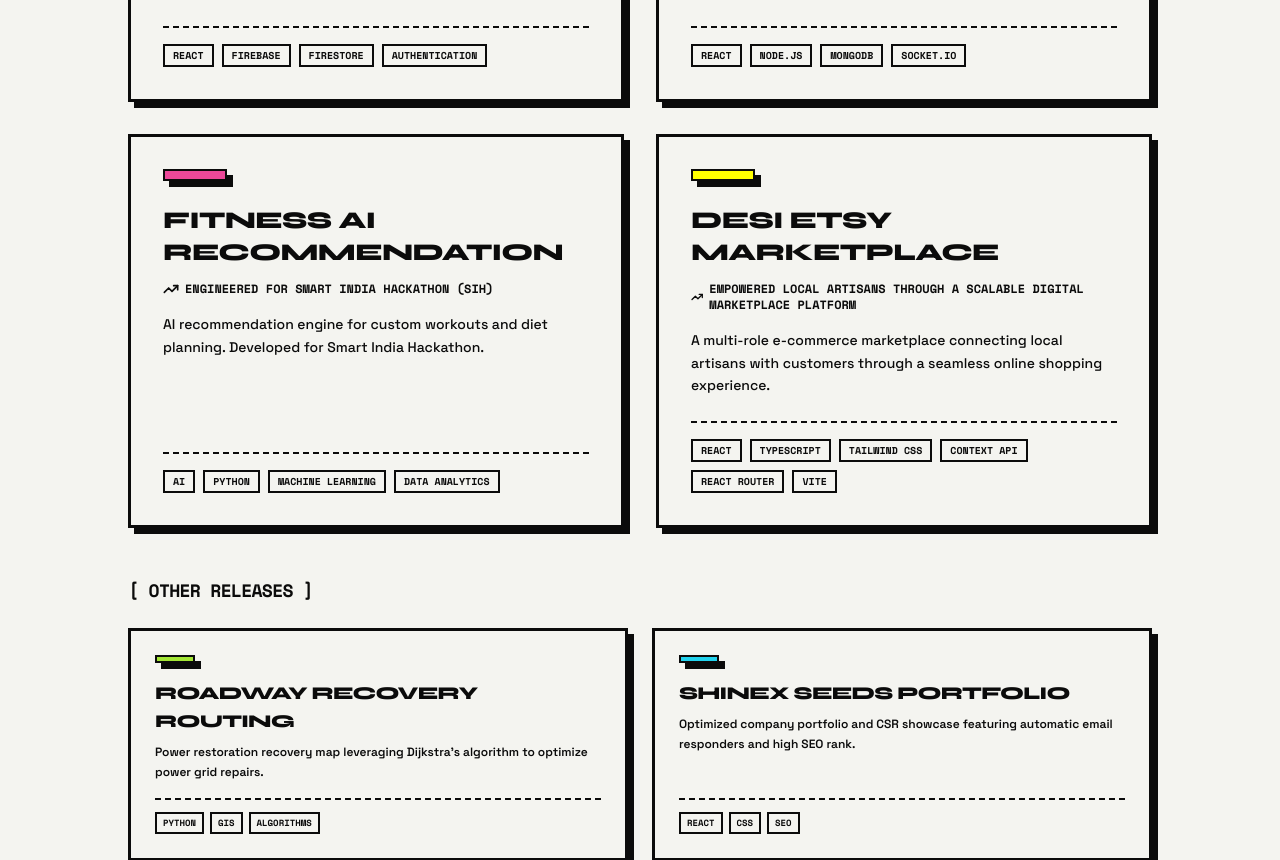
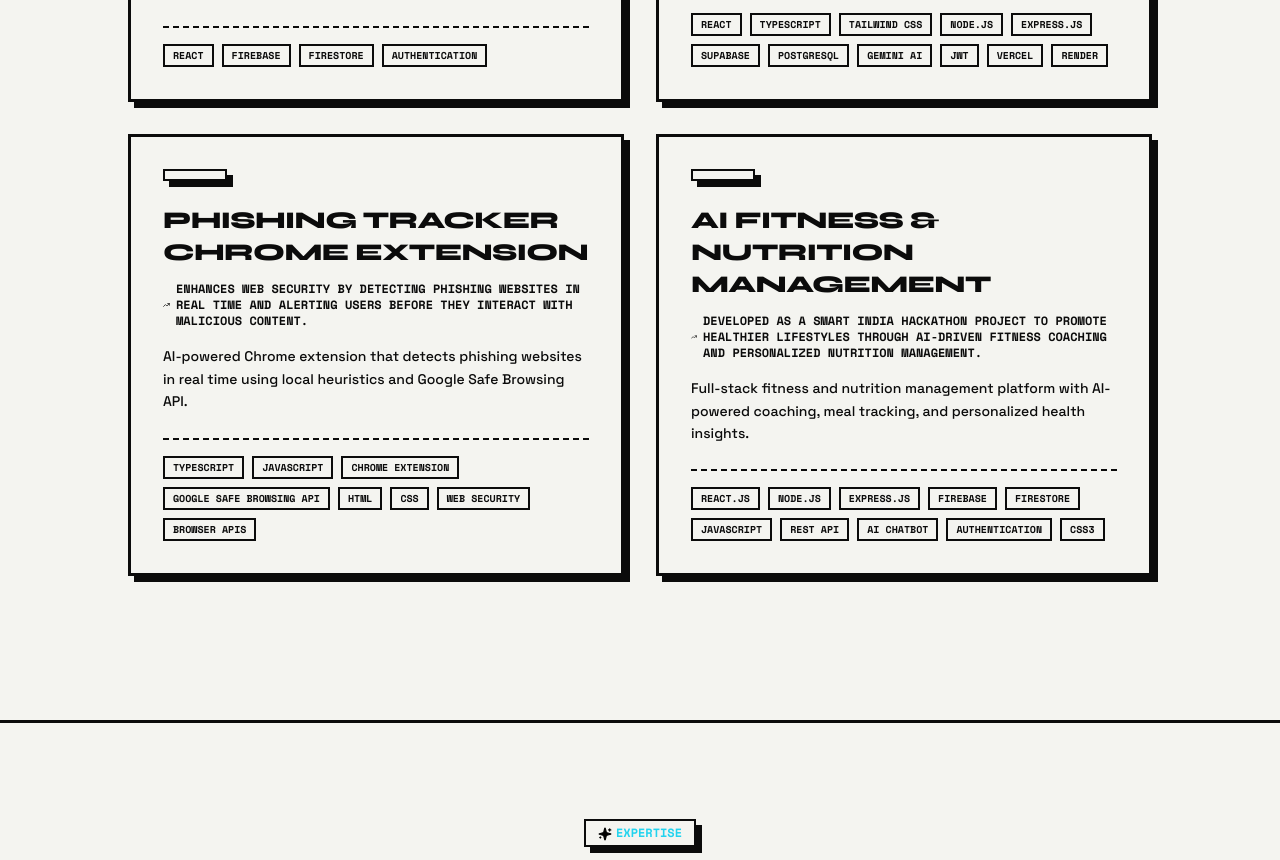
Before and after one commit to akhilesh-reddy2005/Akhilesh_Reddy_Portfolio, a React (Vite) app: page / in a window 1280 px wide. Shown: the part 3680-4540 px from the top of the page. Built offline with nearby package versions, Linux system fonts and the light colour scheme.

Commit message:
updated the projects section

```diff
--- a/src/components/Projects.tsx
+++ b/src/components/Projects.tsx
@@ -37,100 +37,92 @@ const projects: Project[] = [
     ]
   },
   {
-    title: "Campus Reporting Portal",
+    title: "RoleLens",
     description:
-      "Real-time issue tracking system built during Buildverse Hackathon. Features status logs and Socket.io alerts.",
+      "AI-powered resume screening and job role recommendation platform with personalized career insights.",
     longDescription:
-      "A real-time complaint filing and monitoring dashboard developed under high pressure during the Buildverse Hackathon. It features socket-based messaging, enabling instant issue reporting to maintenance, active status updates for reporters, and admin analysis panels to filter issues by campus department.",
-    tags: ["React", "Node.js", "MongoDB", "Socket.io"],
-    color: "var(--accent-orange)",
-    code: "#",
-    demo: "",
-    featured: true,
-    impact: "Created in 24 hours at Buildverse Hackathon",
-    metrics: [
-      { label: "Response Delay", value: "Real-time" },
-      { label: "Build Time", value: "24 Hours" },
-      { label: "Database Ops", value: "Mongoose" }
-    ]
-  },
-  {
-    title: "Roadway Recovery Routing",
-    description:
-      "Power restoration recovery map leveraging Dijkstra's algorithm to optimize power grid repairs.",
-    longDescription:
-      "An intelligent disaster recovery system designed to map substation grids and calculate optimized repair routes post-storm. Utilizes Dijkstra's network routing algorithms paired with GIS data visualizations to help utility trucks navigate around blocked pathways and prioritize crucial grid segments.",
-    tags: ["Python", "GIS", "Algorithms", "NetworkX"],
-    color: "var(--accent-lime)",
-    code: "#",
-    demo: "",
-    featured: false,
-    impact: "Calculates optimized pathways in milliseconds",
-    metrics: [
-      { label: "Calculation Speed", value: "< 12ms" },
-      { label: "Algorithm Accuracy", value: "100%" },
-      { label: "Language Stack", value: "Python" }
-    ]
-  },
-  {
-    title: "Fitness AI Recommendation",
-    description:
-      "AI recommendation engine for custom workouts and diet planning. Developed for Smart India Hackathon.",
-    longDescription:
-      "An advanced analytics engine created for the Smart India Hackathon. It processes user metrics (age, heart rate targets, lifestyle, allergies) to compile tailored cardiovascular/strength training agendas and precise nutritional balance suggestions using predictive profiling.",
-    tags: ["AI", "Python", "Machine Learning", "Data Analytics"],
-    color: "var(--accent-pink)",
-    code: "https://github.com/akhilesh-reddy2005/SIH_Hackathon.git",
-    demo: "",
-    featured: true,
-    impact: "Engineered for Smart India Hackathon (SIH)",
-    metrics: [
-      { label: "Accuracy", value: "92.4%" },
-      { label: "Plan Compilation", value: "Instant" },
-      { label: "Target Audience", value: "Nationwide" }
-    ]
-  },
-  {
-    title: "Desi Etsy Marketplace",
-    description:
-      "A multi-role e-commerce marketplace connecting local artisans with customers through a seamless online shopping experience.",
-    longDescription:
-      "Developed a full-featured artisan marketplace inspired by Etsy, enabling local sellers to showcase and sell handmade products. Implemented role-based authentication for customers, artisans, and administrators, along with product management, shopping cart, order tracking, and admin moderation features. Built a responsive and scalable frontend using React, TypeScript, and Tailwind CSS with efficient state management through Context API.",
+      "RoleLens is a full-stack AI application that analyzes resumes and recommends the most suitable job roles using Google's Gemini AI. Users can securely upload PDF or DOCX resumes, receive ATS and resume scores, discover best-fit roles, identify missing skills, and get a personalized career roadmap. The platform includes JWT authentication, analysis history, a modern dashboard, and Supabase-powered data storage, providing an end-to-end experience for job seekers.",
     tags: [
       "React",
       "TypeScript",
       "Tailwind CSS",
-      "Context API",
-      "React Router",
-      "Vite"
+      "Node.js",
+      "Express.js",
+      "Supabase",
+      "PostgreSQL",
+      "Gemini AI",
+      "JWT",
+      "Vercel",
+      "Render"
     ],
-    color: "yellow",
-    code: "https://github.com/akhilesh-reddy2005/Infotact-Project-",
-    demo: "#",
+    color: "var(--accent-blue)",
+    code: "https://github.com/akhilesh-reddy2005/RoleLens",
+    demo: "https://your-vercel-url.vercel.app",
     featured: true,
-    impact: "Empowered local artisans through a scalable digital marketplace platform",
+    impact: "AI-powered career guidance with secure resume analysis and personalized recommendations.",
     metrics: [
-      { label: "User Roles", value: "3" },
-      { label: "Core Modules", value: "10+" },
-      { label: "Responsive Pages", value: "15+" }
+      { label: "Authentication", value: "JWT + Bcrypt" },
+      { label: "AI Analysis", value: "Gemini AI" },
+      { label: "Database", value: "Supabase" },
+      { label: "Deployment", value: "Vercel + Render" }
     ]
   },
   {
-    title: "Shinex Seeds Portfolio",
+    title: "Phishing Tracker Chrome Extension",
     description:
-      "Optimized company portfolio and CSR showcase featuring automatic email responders and high SEO rank.",
+      "AI-powered Chrome extension that detects phishing websites in real time using local heuristics and Google Safe Browsing API.",
     longDescription:
-      "A fast, responsive corporate website spotlighting seed catalogs, Corporate Social Responsibility initiatives, and farming statistics. Fully optimized for search engine crawl indices (high SEO visibility score) and fitted with background node mail triggers for client inquiries.",
-    tags: ["React", "CSS", "SEO", "EmailJS"],
-    color: "var(--accent-cyan)",
-    code: "#",
-    demo: "#",
-    featured: false,
-    impact: "Improved landing page load speeds and SEO indexing",
+      "Phishing Tracker is a browser security extension built to protect users from malicious and phishing websites while browsing. It continuously monitors visited URLs using a combination of custom heuristic analysis and the Google Safe Browsing API to identify potential threats in real time. The extension provides instant visual alerts, a modern popup dashboard with scan results, a searchable threat history, manual website scanning, and threat reporting features, helping users browse the web more securely.",
+    tags: [
+      "TypeScript",
+      "JavaScript",
+      "Chrome Extension",
+      "Google Safe Browsing API",
+      "HTML",
+      "CSS",
+      "Web Security",
+      "Browser APIs"
+    ],
+    color: "var(--accent-red)",
+    code: "https://github.com/akhilesh-reddy2005/phishingtracker_extensionn",
+    demo: "",
+    featured: true,
+    impact: "Enhances web security by detecting phishing websites in real time and alerting users before they interact with malicious content.",
     metrics: [
-      { label: "Lighthouse Performance", value: "98+" },
-      { label: "SEO Score", value: "100/100" },
-      { label: "Inquiry Leads", value: "+40%" }
+      { label: "Threat Detection", value: "Real-time" },
+      { label: "Security API", value: "Google Safe Browsing" },
+      { label: "Platform", value: "Chrome Extension" },
+      { label: "Language", value: "TypeScript" }
+    ]
+  },
+  {
+    title: "AI Fitness & Nutrition Management",
+    description:
+      "Full-stack fitness and nutrition management platform with AI-powered coaching, meal tracking, and personalized health insights.",
+    longDescription:
+      "Developed during the Smart India Hackathon (SIH), this full-stack web application helps users monitor their fitness journey through intelligent nutrition tracking and AI-assisted coaching. The platform features secure Firebase Authentication, personalized dashboards, meal logging, daily macronutrient tracking, nutrition analytics, and an AI fitness chatbot that provides customized workout and dietary recommendations. Built with React.js, Node.js, Express.js, and Firebase, the application delivers a seamless and scalable health management experience.",
+    tags: [
+      "React.js",
+      "Node.js",
+      "Express.js",
+      "Firebase",
+      "Firestore",
+      "JavaScript",
+      "REST API",
+      "AI Chatbot",
+      "Authentication",
+      "CSS3"
+    ],
+    color: "var(--accent-green)",
+    code: "https://github.com/akhilesh-reddy2005/SIH_Hackathon",
+    demo: "",
+    featured: true,
+    impact: "Developed as a Smart India Hackathon project to promote healthier lifestyles through AI-driven fitness coaching and personalized nutrition management.",
+    metrics: [
+      { label: "Authentication", value: "Firebase Auth" },
+      { label: "Database", value: "Firestore" },
+      { label: "AI Feature", value: "Fitness Coach" },
+      { label: "Platform", value: "Full Stack Web App" }
     ]
   },
 ];
```
